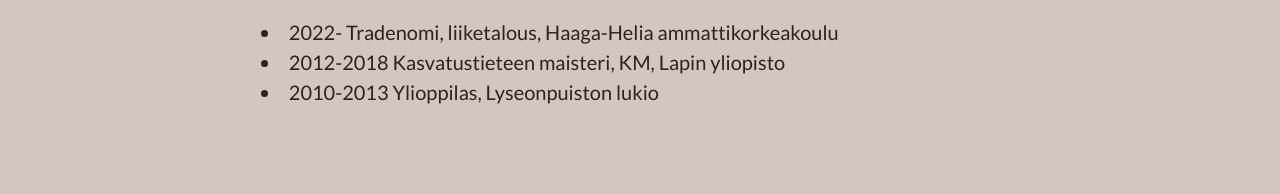
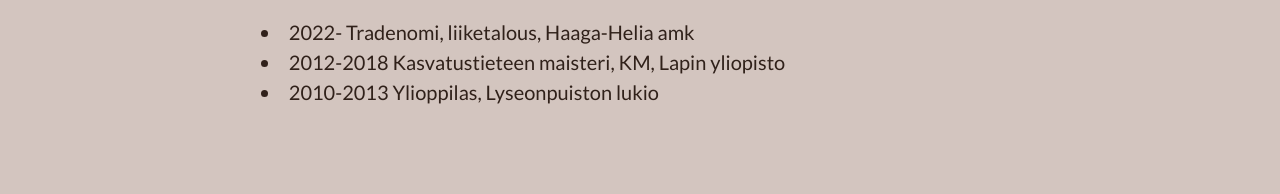
Before and after one commit to Hankelo/Hankelo.github.io, a plain HTML site: page koulutus.html in a window 1280 px wide. Shown: the part 380-574 px from the top of the page. Drawn offline with Linux system fonts and the light colour scheme.

Commit message:
Update koulutus.html

```diff
--- a/koulutus.html
+++ b/koulutus.html
@@ -27,7 +27,7 @@
         <p>Koulutustiedot, uusimmasta vanhimpaan</p>
         <div>
             <ul1>
-                <li>2022- Tradenomi, liiketalous, Haaga-Helia ammattikorkeakoulu</li>
+                <li>2022- Tradenomi, liiketalous, Haaga-Helia amk</li>
                 <li>2012-2018 Kasvatustieteen maisteri, KM, Lapin yliopisto</li>
                 <li>2010-2013 Ylioppilas, Lyseonpuiston lukio</li>
             </ul1>
```
